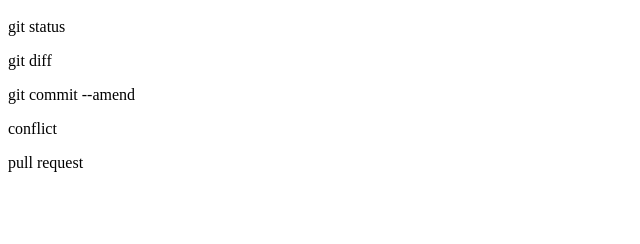
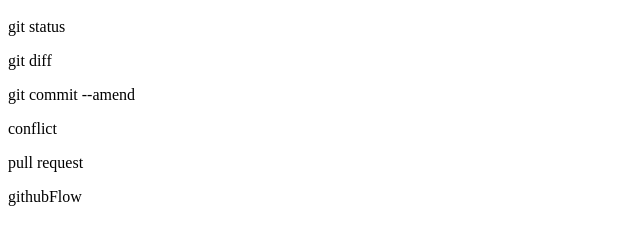
Before and after one commit to yoshio464/git-practice, a plain HTML site: page index.html in a window 1280 px wide. Shown: the part 48-292 px from the top of the page, without its empty margins (0-640 px from the left). Drawn offline with Linux system fonts and the light colour scheme.

Commit message:
githubFlowの追記

```diff
--- a/index.html
+++ b/index.html
@@ -4,3 +4,4 @@
 <p>git commit --amend</p>
 <p>conflict</p>
 <p>pull request</p>
+<p>githubFlow</p>
```
